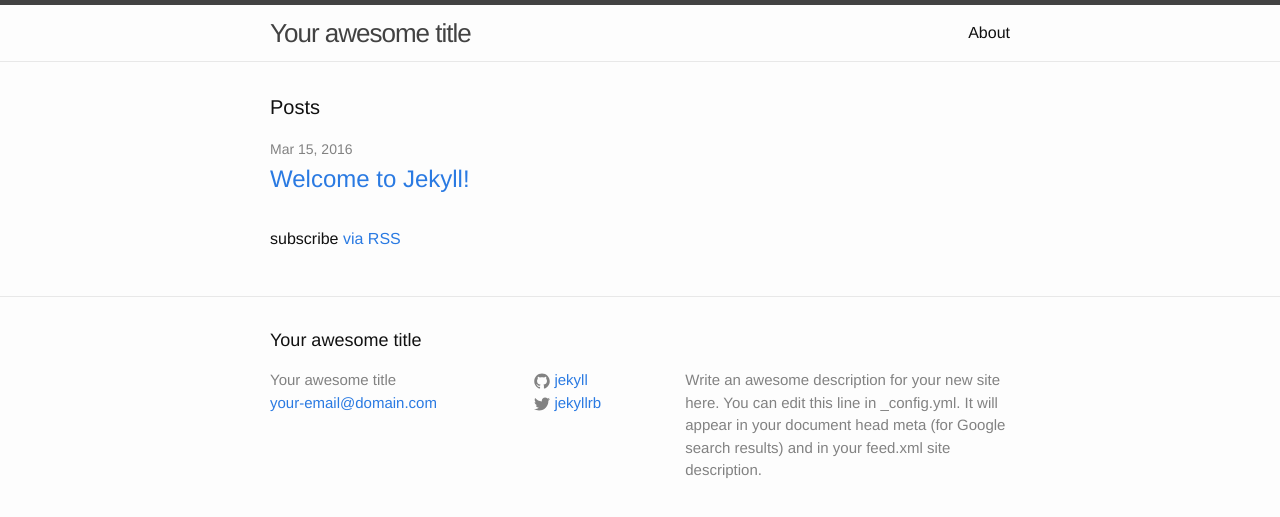
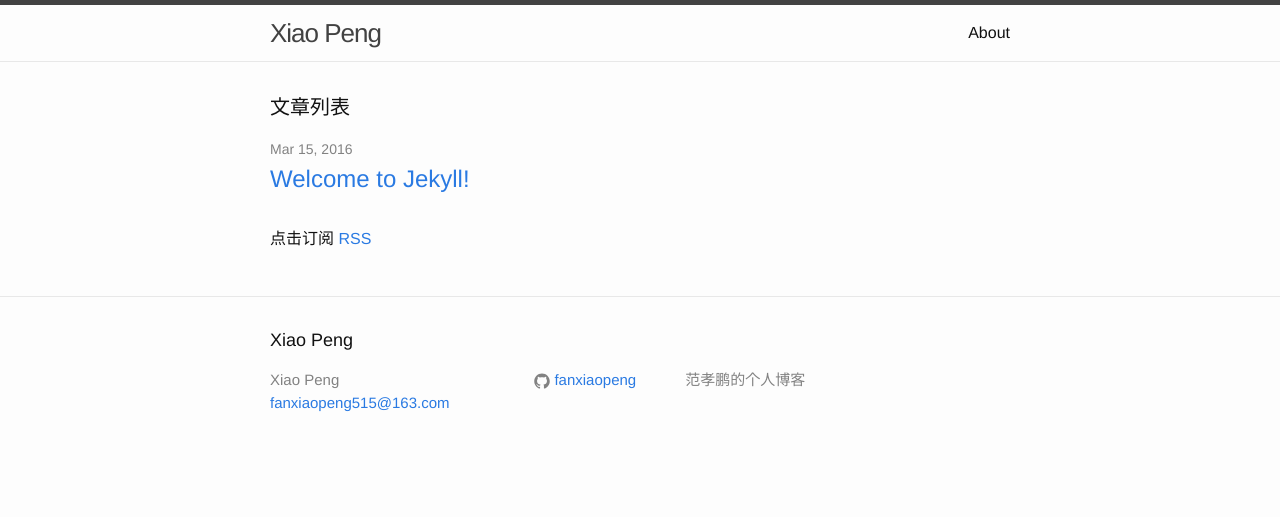
Before and after one commit to fanxiaopeng/fanxiaopeng.github.io, a Jekyll site: the page built from index.html, in a window 1280 px wide. Shown: the top 517 px of the page. Built offline with Jekyll 4.4.1, drawn with Linux system fonts in a browser that asks for light colours.

Commit message:
修改配置

```diff
--- a/_config.yml
+++ b/_config.yml
@@ -6,16 +6,11 @@
 # 'jekyll serve'. If you change this file, please restart the server process.
 
 # Site settings
-title: Your awesome title
-email: your-email@domain.com
-description: > # this means to ignore newlines until "baseurl:"
-  Write an awesome description for your new site here. You can edit this
-  line in _config.yml. It will appear in your document head meta (for
-  Google search results) and in your feed.xml site description.
+title: Xiao Peng
+email: fanxiaopeng515@163.com
+description: 范孝鹏的个人博客
 baseurl: "" # the subpath of your site, e.g. /blog
-url: "http://yourdomain.com" # the base hostname & protocol for your site
-twitter_username: jekyllrb
-github_username:  jekyll
+url: "http://fanxiaopeng.github.io" # the base hostname & protocol for your site
+github_username:  fanxiaopeng
 
-# Build settings
 markdown: kramdown
--- a/index.html
+++ b/index.html
@@ -4,7 +4,7 @@ layout: default
 
 <div class="home">
 
-  <h1 class="page-heading">Posts</h1>
+    <h1 class="page-heading">文章列表</h1>
 
     <ul class="post-list">
         {% for post in site.posts %}
@@ -18,6 +18,6 @@ layout: default
         {% endfor %}
     </ul>
 
-  <p class="rss-subscribe">subscribe <a href="{{ "/feed.xml" | prepend: site.baseurl }}">via RSS</a></p>
+    <p class="rss-subscribe">点击订阅 <a href="{{ "/feed.xml" | prepend: site.baseurl }}">RSS</a></p>
 
 </div>
```
Also changed, not shown: 1 other file. Lines whose indentation alone changed are shown as unchanged.
